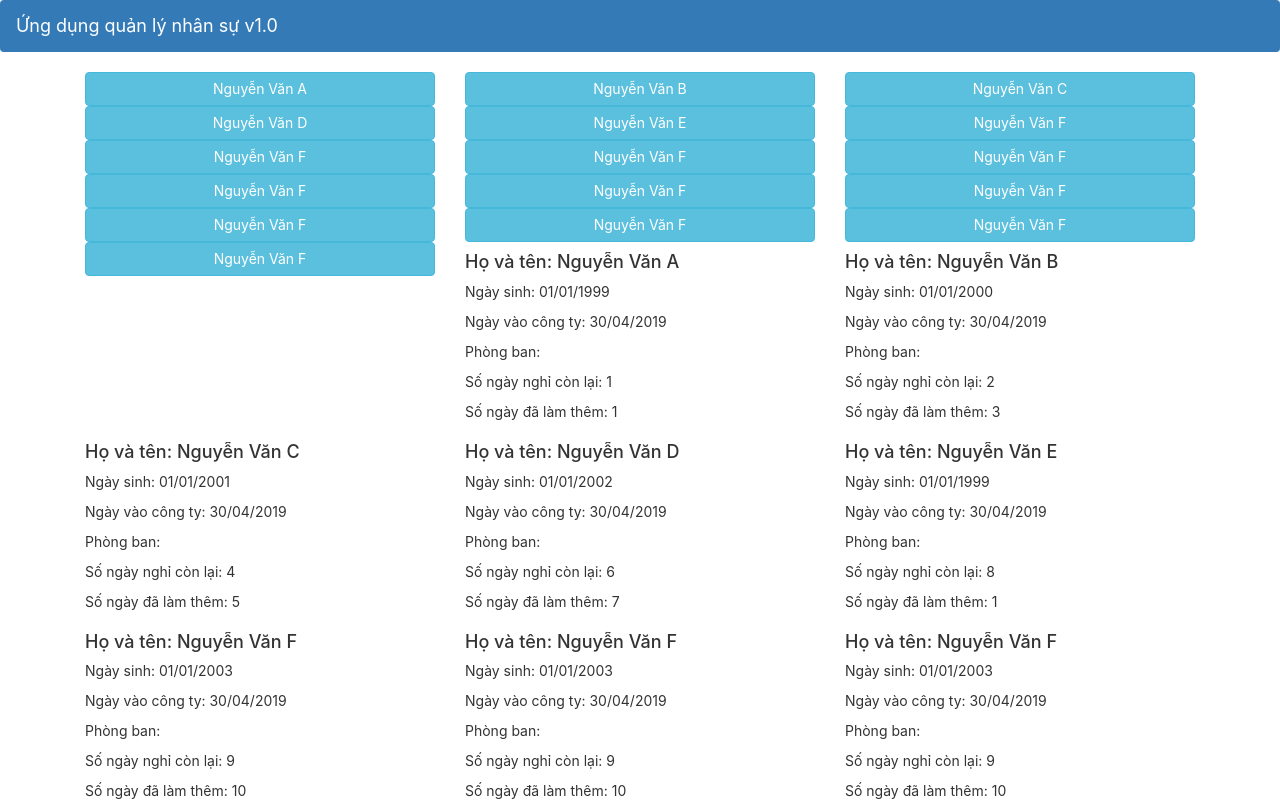
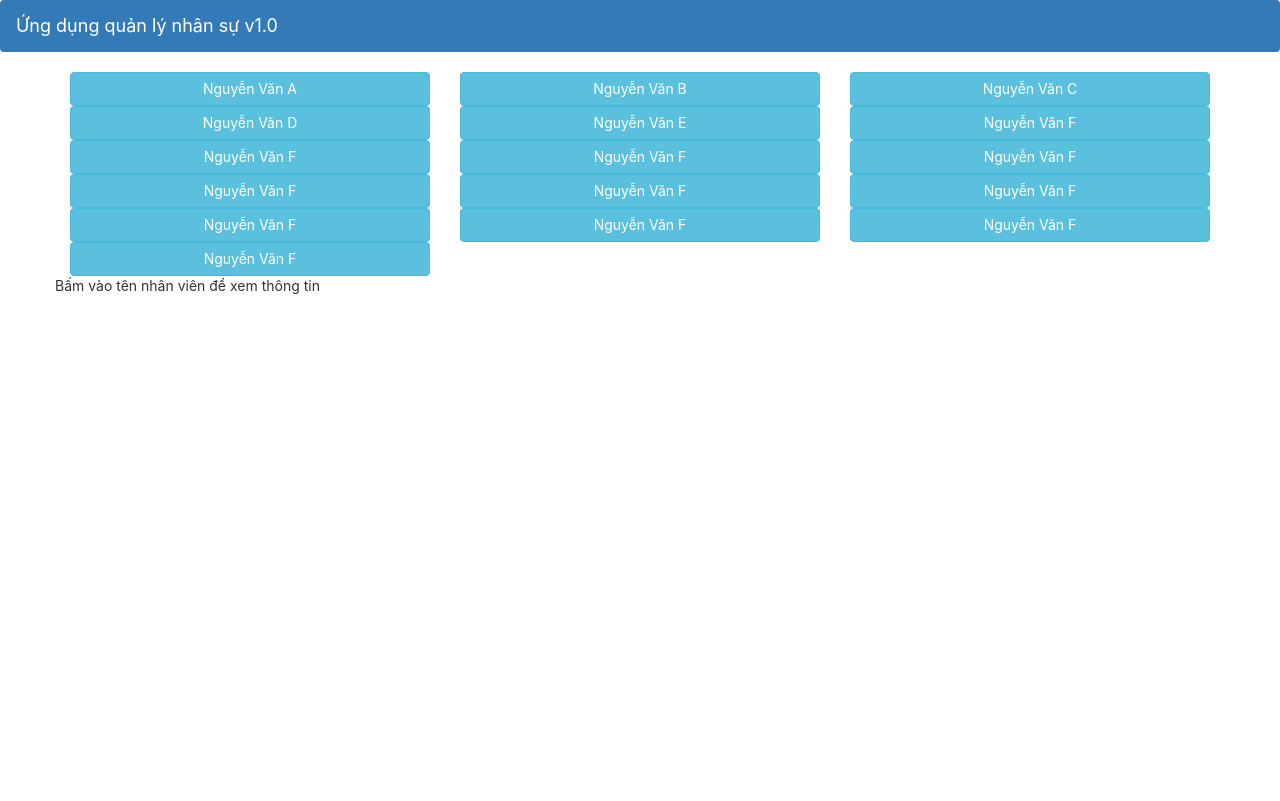
Before and after one commit to ThinhTTFX16057/tets, a React (Create React App) app: page /staff in a window 1280 px wide. Shown: the top 801 px of the page. Built offline with nearby package versions, Linux system fonts and the light colour scheme.

Commit message:
update event onClick in StaffListComponent.js

```diff
--- a/src/App.js
+++ b/src/App.js
@@ -1,9 +1,10 @@
 import React, {Component} from 'react';
-import StaffList from './components/StaffListComponent'
 import { Navbar, NavbarBrand } from "reactstrap";
 import './App.css';
+import StaffList from './components/StaffListComponent';
+import { STAFFS } from "./shared/staffs";
 
-import { STAFFS } from "./shared/staffs";
+
 class App extends Component {
   constructor(props){
     super(props);
@@ -14,8 +15,7 @@ class App extends Component {
         <Navbar dark color="primary">
             <NavbarBrand href="/">Ứng dụng quản lý nhân sự v1.0</NavbarBrand>
         </Navbar>
-        <StaffList staffs={this.state.staffs}/>
-        <p>Bấm vào tên nhân viên để xem thông tin</p>
+        <StaffList stafflist={this.state.staffs}/>
       </div>
   )}
 }
--- /dev/null
+++ b/src/components/StaffInfoComponent.js
@@ -0,0 +1,35 @@
+import React, { Component } from 'react';
+import {Card, CardText} from 'reactstrap';
+import dateFormat from 'dateformat';
+
+class StaffInfo extends Component{
+    constructor(props){
+        super(props);
+        this.state={}
+    }
+
+    displayInfo(staff){
+        return(
+        <Card key={staff.id} className="col-md-4 col-sm-6 col-xs-12 my-2">
+            <CardText><h4>Họ và tên: {staff.name}</h4></CardText>
+            <CardText>Ngày sinh: {dateFormat(staff.doB,"dd/mm/yyyy")}</CardText>
+            <CardText>Ngày vào công ty: {dateFormat(staff.startDate,"dd/mm/yyyy")}</CardText>
+            <CardText>Phòng ban: </CardText>
+            <CardText>Số ngày nghỉ còn lại: {staff.annualLeave}</CardText>
+            <CardText>Số ngày đã làm thêm: {staff.overTime}</CardText>
+        </Card>
+        );
+    };
+
+    render(){
+        if (this.props.selectedStaff!=null){return(
+            <div className='row'>
+                {this.displayInfo(this.props.selectedStaff)}
+            </div>
+        )}
+        else{return(<div><p>Bấm vào tên nhân viên để xem thông tin</p></div>)}
+    }
+
+
+}
+export default StaffInfo
--- a/src/components/StaffListComponent.js
+++ b/src/components/StaffListComponent.js
@@ -1,42 +1,43 @@
 import React, {Component} from "react";
-import {Card, CardText} from 'reactstrap';
-import { DEPARTMENTS } from "../shared/staffs";
-import dateFormat from 'dateformat';
+import {Card} from 'reactstrap';
+import StaffInfo from './StaffInfoComponent';
 
 
 class StaffList extends Component{
     constructor(props){
         super(props);
-        this.state={departments:DEPARTMENTS}
+        this.state = {selectedStaff:null}
+    }
+    handleClick(x){
+        this.setState({selectedStaff:x})
     }
 
+
     render(){
-        const displaystaff=this.props.staffs.map((x)=>{return(
 
-                <Card key={x.id} className="col-md-4 col-sm-6 col-xs-12 my-2">
-                    <button className="btn btn-info btn-block">
-                        {x.name}
-                    </button>
-                </Card>
-        )})
 
-        const displayinfo=this.props.staffs.map((x)=>{return(
+        const displayStaff=this.props.stafflist.map((staff)=>{
+            return(
+            <Card key={staff.id} onClick={()=>this.handleClick(staff)} className="col-md-4 col-sm-6 col-xs-12 my-2">
+                <button className="btn btn-info btn-block">
+                    {staff.name}
+                </button>
+            </Card>
+            );
+        });
 
-            <Card key={x.id} className="col-md-4 col-sm-6 col-xs-12 my-2">
-               <CardText><h4>Họ và tên: {x.name}</h4></CardText>
-                <CardText>Ngày sinh: {dateFormat(x.doB,"dd/mm/yyyy")}</CardText>
-                <CardText>Ngày vào công ty: {dateFormat(x.startDate,"dd/mm/yyyy")}</CardText>
-                <CardText>Phòng ban: </CardText>
-                <CardText>Số ngày nghỉ còn lại: {x.annualLeave}</CardText>
-                <CardText>Số ngày đã làm thêm: {x.overTime}</CardText>
-            </Card>
-    )})
+
 
         return(
-        <div className="container">
-                {displaystaff}
-                {displayinfo}
-        </div>
-    )}
+            <div className="container">
+                <div className="row">
+                    {displayStaff}</div>
+                <div className="row">
+
+                    <StaffInfo selectedStaff={this.state.selectedStaff} />
+                </div>
+            </div>
+        );
+    }
 }
 export default StaffList
```
